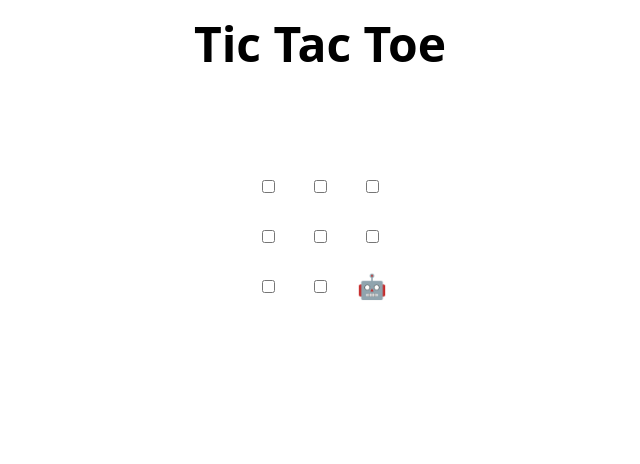
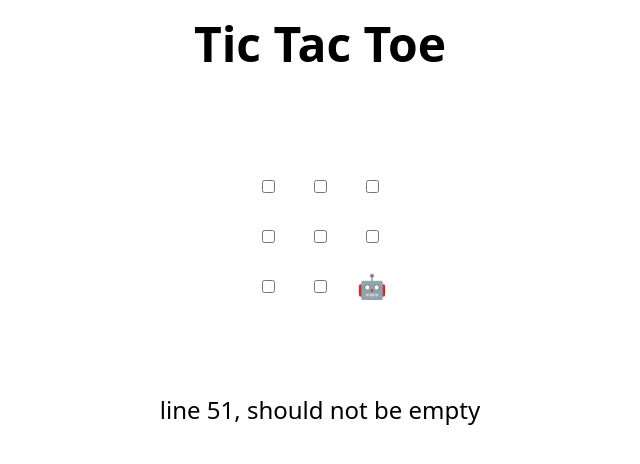
Before and after one commit to Optimist19/skills-review-pull-requests, a plain HTML site: page index.html in a window 1280 px wide. Shown: the whole page, without its empty margins (320-960 px from the left). Drawn offline with Linux system fonts and the light colour scheme.

Commit message:
Update index.html
The line should not be empty, line 51

```diff
--- a/index.html
+++ b/index.html
@@ -48,7 +48,7 @@
 </table>
 
 <h2 hidden>Game over, refresh to play again 🧑‍💻 🤖!</h2>
-
+line 51, should not be empty
 <script>
   // Initialization
   const boxes = Array.from(document.querySelectorAll("td"));
```
